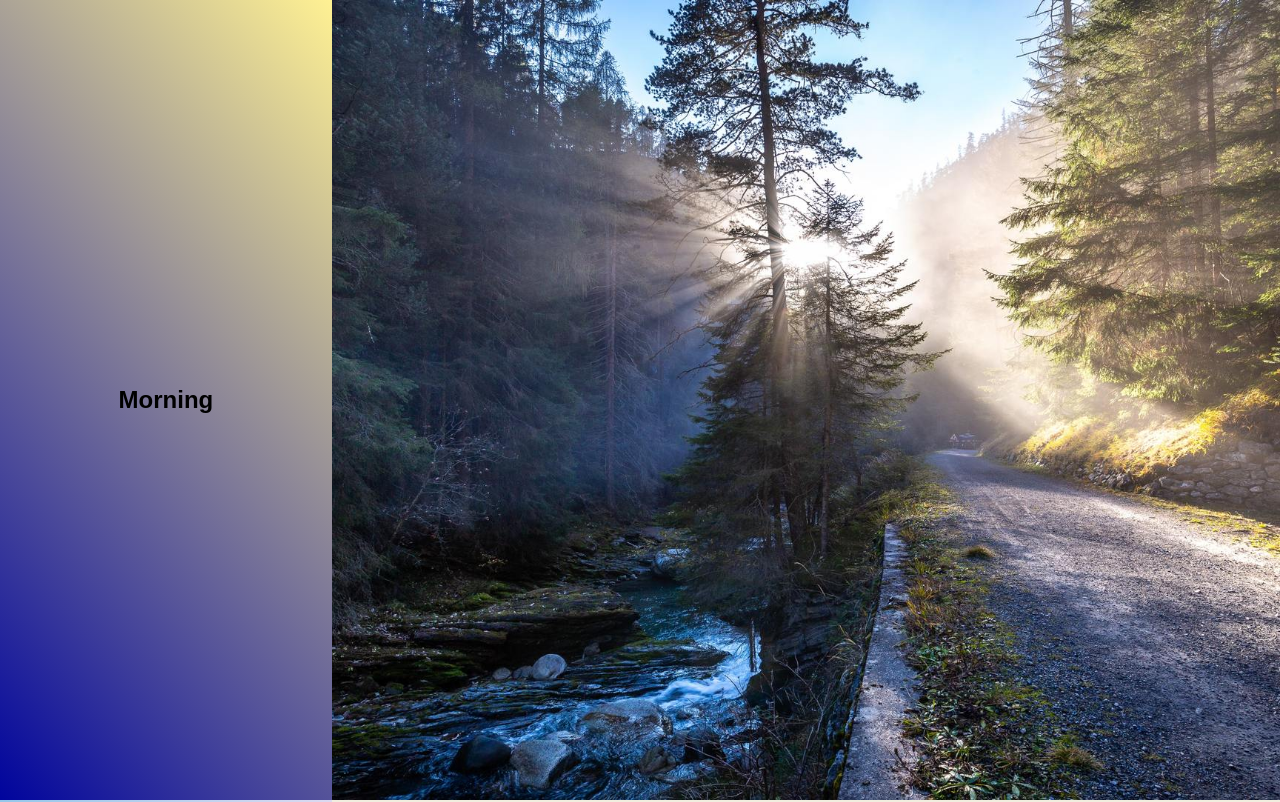
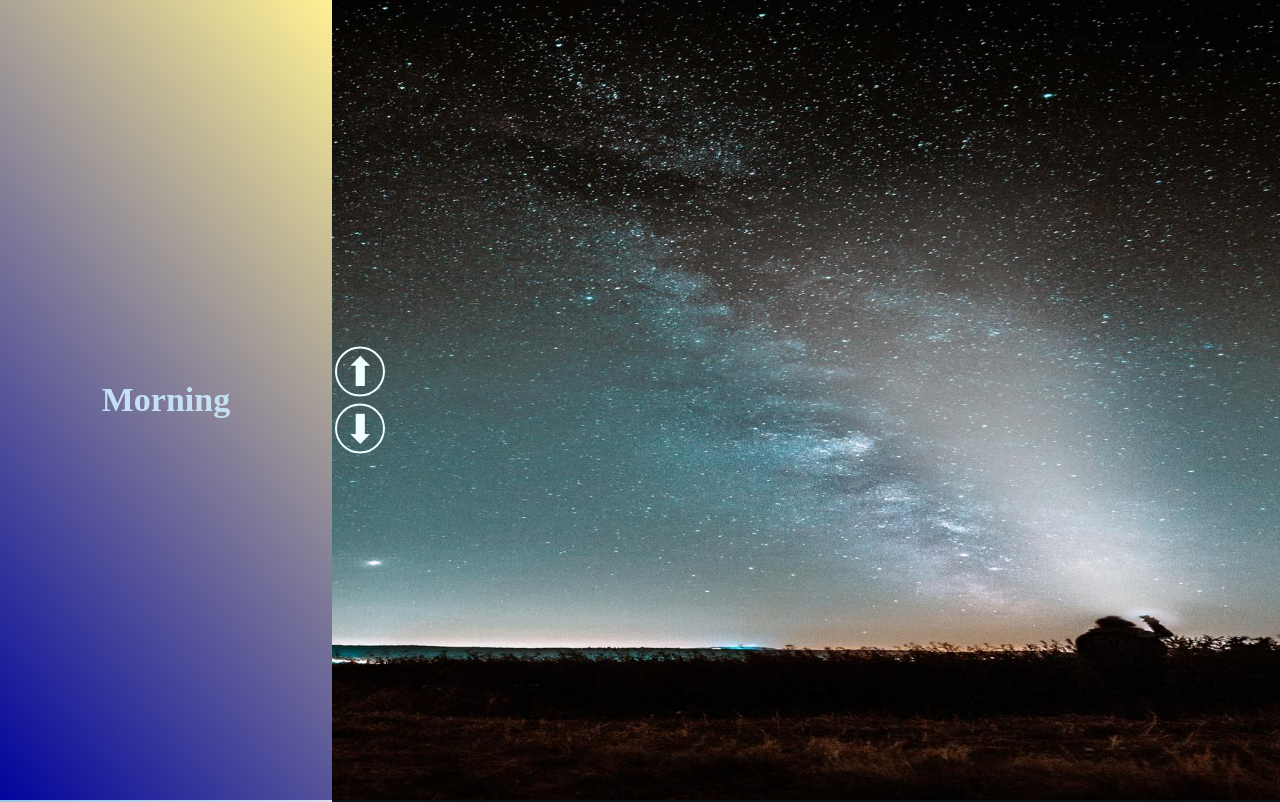
Before and after one commit to NathanBailie/Picture-slider, a React (Create React App) app: page / in a window 1280 px wide. Shown: the top 802 px of the page. Built offline with nearby package versions, Linux system fonts and the light colour scheme.

Commit message:
created buttons, added the color for the text, changed some styles

```diff
--- a/src/components/App/App.tsx
+++ b/src/components/App/App.tsx
@@ -6,17 +6,19 @@ import day from '../../resources/img/day.jpg';
 import evening from '../../resources/img/evening.jpg';
 import midnight from '../../resources/img/midnight.jpg';
 import night from '../../resources/img/night.jpg';
+import up from '../../resources/arrows/up.png'
+import down from '../../resources/arrows/down.png'
 import uuid from 'react-uuid';
 
 
 const App: React.FC = () => {
 	const sideBar = [
-		{ dir: '230deg', color1: 'rgb(255 241 147)', color2: 'rgb(0 4 157)', text: 'Morning', id: uuid() },
-		{ dir: '230deg', color1: 'rgb(220 217 241)', color2: 'rgb(7 162 221)', text: 'Noon', id: uuid() },
-		{ dir: '230deg', color1: 'rgb(235 235 235)', color2: 'rgb(187 113 21)', text: 'Day', id: uuid() },
-		{ dir: '230deg', color1: '#d3afc5', color2: 'SaddleBrown', text: 'Evening', id: uuid() },
-		{ dir: '230deg', color1: 'rgb(0 228 251)', color2: '#040026', text: 'Midnight', id: uuid() },
-		{ dir: '230deg', color1: 'rgb(130 249 255)', color2: 'black', text: 'Night', id: uuid() },
+		{ dir: '230deg', color1: 'rgb(255 241 147)', color2: 'rgb(0 4 157)', text: 'Morning', textColor: '#c5dff5', id: uuid() },
+		{ dir: '230deg', color1: 'rgb(220 217 241)', color2: 'rgb(7 162 221)', text: 'Noon', textColor: 'rgb(233 217 40)', id: uuid() },
+		{ dir: '230deg', color1: 'rgb(235 235 235)', color2: 'rgb(187 113 21)', text: 'Day', textColor: '#4e4e4e', id: uuid() },
+		{ dir: '230deg', color1: '#d3afc5', color2: 'SaddleBrown', text: 'Evening', textColor: '#ffcfcf', id: uuid() },
+		{ dir: '230deg', color1: 'rgb(0 228 251)', color2: '#040026', text: 'Midnight', textColor: '#8ce5f3', id: uuid() },
+		{ dir: '230deg', color1: 'rgb(130 249 255)', color2: 'black', text: 'Night', textColor: '#aedce3', id: uuid() },
 	];
 	const main = [
 		{ src: night, alt: 'night', id: uuid() },
@@ -28,14 +30,16 @@ const App: React.FC = () => {
 	];
 	const picturesAmount: number = main.length - 1;
 	const sideBars = sideBar.map(bar => {
-		const { dir, color1, color2, text, id } = bar;
+		const { dir, color1, color2, text, textColor, id } = bar;
 		return (
 			<div
 				className='app__leftAsideBar'
 				key={id}
 				style={{ background: `linear-gradient(${dir}, ${color1}, ${color2}` }}
 			>
-				<h2>{text}</h2>
+				<h2
+					style={{ color: `${textColor}` }}
+				>{text}</h2>
 			</div>
 		);
 	});
@@ -58,9 +62,19 @@ const App: React.FC = () => {
 				className="app__sideBars"
 			>
 				{sideBars}
+				<div className="app__buttons">
+					<button className="app__up">
+						{/* <img src={up} alt="up-button" /> */}
+						&#11014;
+					</button>
+					<button className="app__down">
+						{/* <img src={down} alt="down-button" /> */}
+						&#11015;
+					</button>
+				</div>
 			</div>
 			<div className="app__mainBars"
-				style={{ transform: `translateY(-${picturesAmount * 100}vh)` }}
+			// style={{ transform: `translateY(-${picturesAmount * 100}vh)` }}
 			>
 				{mainBars}
 			</div>
--- a/src/components/App/app.scss
+++ b/src/components/App/app.scss
@@ -14,10 +14,12 @@ html {
 	width: 100vw;
 	height: 100vh;
 	// overflow: hidden;
+	user-select: none;
 
 	&__sideBars {
 		width: 35%;
 		text-align: center;
+		position: relative;
 	}
 
 	&__mainBars {
@@ -26,13 +28,21 @@ html {
 
 	&__leftAsideBar {
 		height: 100vh;
+		width: 100%;
 		display: flex;
 		justify-content: center;
 		align-items: center;
+
+		h2 {
+			font-size: 34px;
+			font-family: cursive;
+			color: white;
+		}
 	}
 
 	&__mainBar {
 		height: 100vh;
+		width: 100%;
 
 		img {
 			width: 100%;
@@ -40,4 +50,42 @@ html {
 			object-fit: cover;
 		}
 	}
+
+	&__buttons {
+		position: absolute;
+		display: flex;
+		flex-direction: column;
+		gap: 7px;
+		top: 50%;
+		transform: translateY(-50%);
+		left: 101%;
+	}
+
+	&__up,
+	&__down {
+		width: 50px;
+		height: 50px;
+		background: none;
+		border: none;
+		cursor: pointer;
+		border: 2px solid azure;
+		border-radius: 50%;
+		font-size: 40px;
+		display: flex;
+		justify-content: center;
+		align-items: center;
+		color: azure;
+		transition: all 0.1s linear;
+
+
+		&:hover {
+			transform: scale(1.06);
+			background: rgb(82, 104, 163);
+			box-shadow: 0px 0px 5px 2px azure;
+		}
+
+		&:active {
+			transform: scale(1);
+		}
+	}
 }
```
Also changed, not shown: src/resources/arrows/down.png (added), src/resources/arrows/up.png (added).
